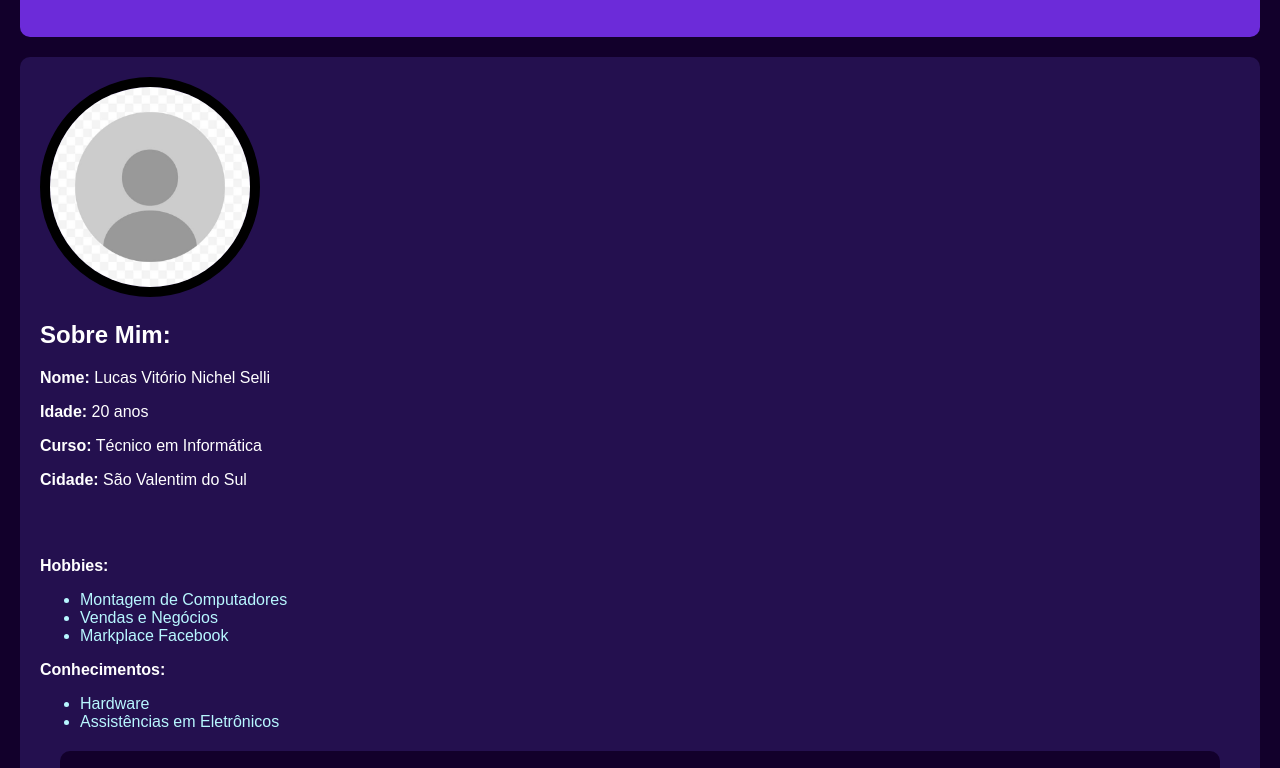
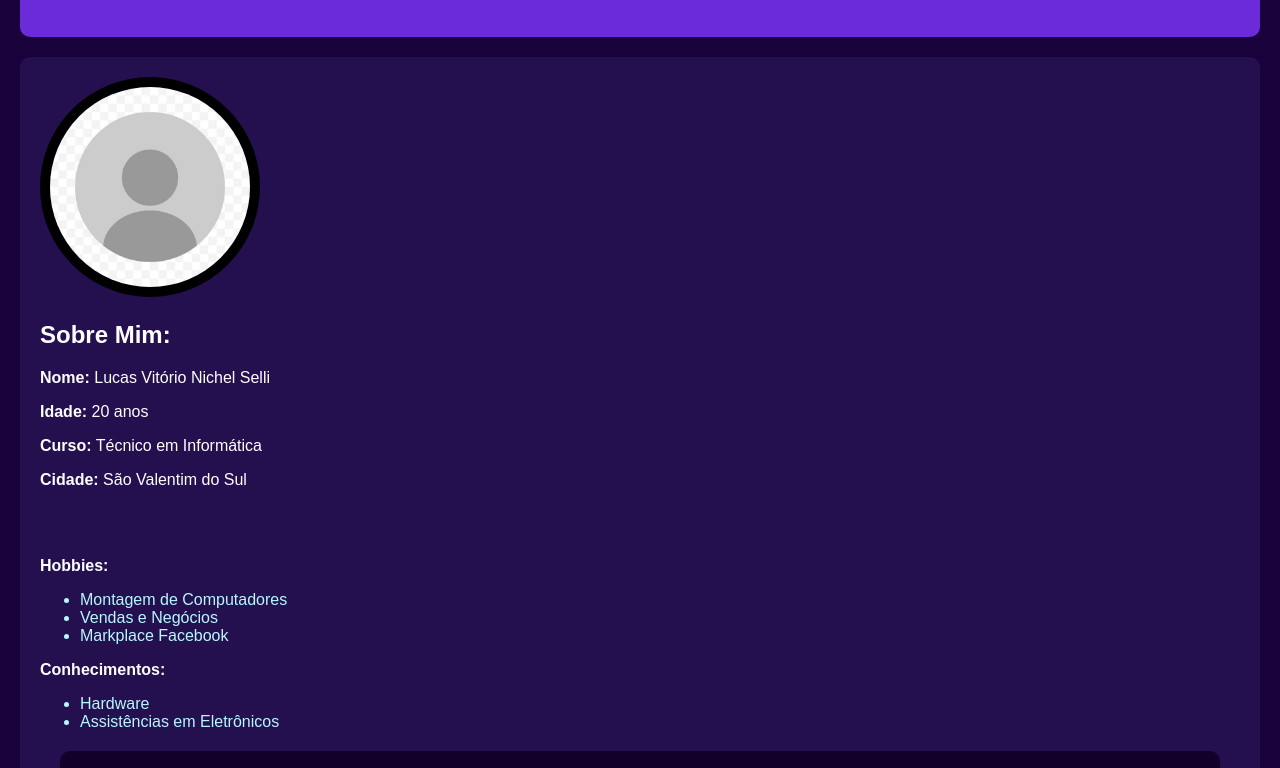
Before and after one commit to lucasnselli/Projeto-Pagina-Pessoal, a plain HTML site: page index.html in a window 1280 px wide. Shown: the part 123-891 px from the top of the page. Drawn offline with Linux system fonts and the light colour scheme.

Commit message:
style: melhora visual da pagina

```diff
--- a/style.css
+++ b/style.css
@@ -2,7 +2,7 @@ body {
     font-family: Arial, sans-serif;
     margin: 0;
     padding: 0;
-    background-color: #12002b;
+    background-color: #19013b;
 }
 
 header {
```
